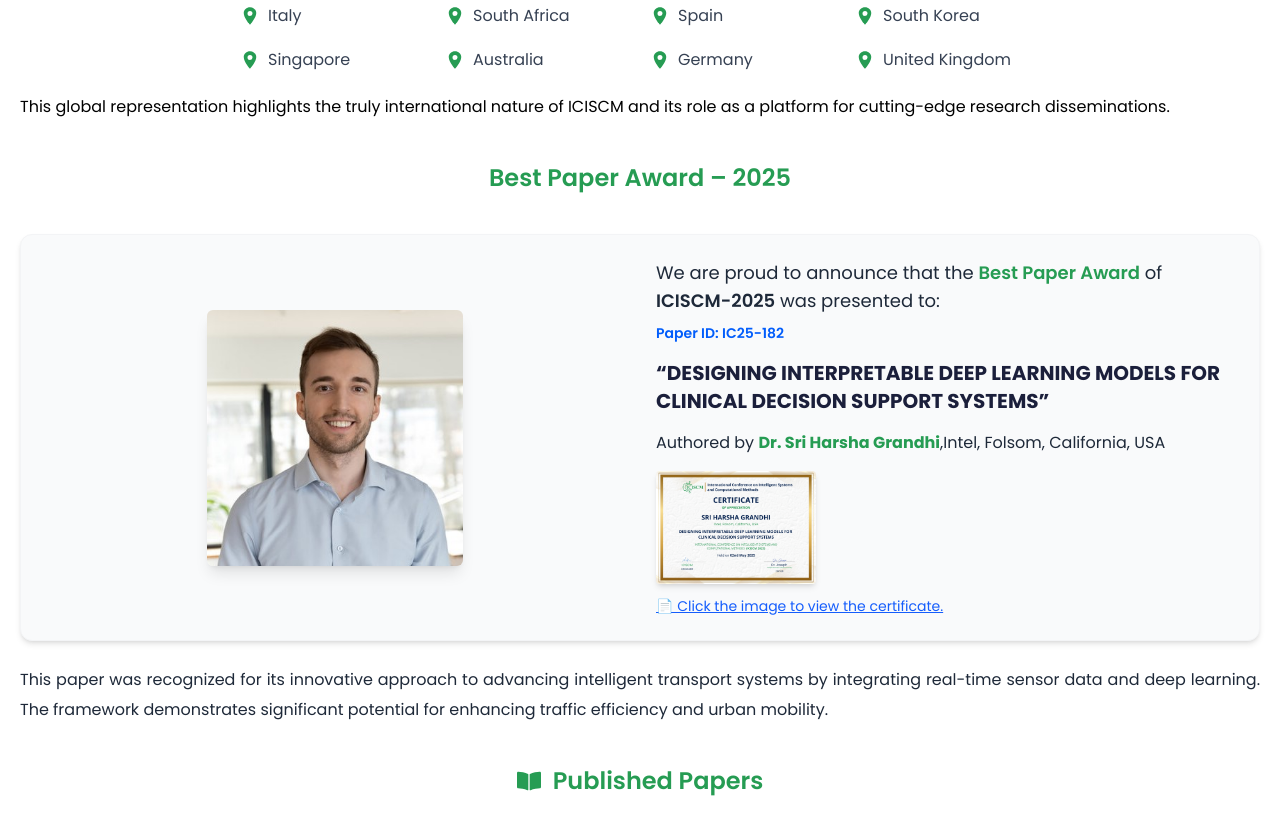
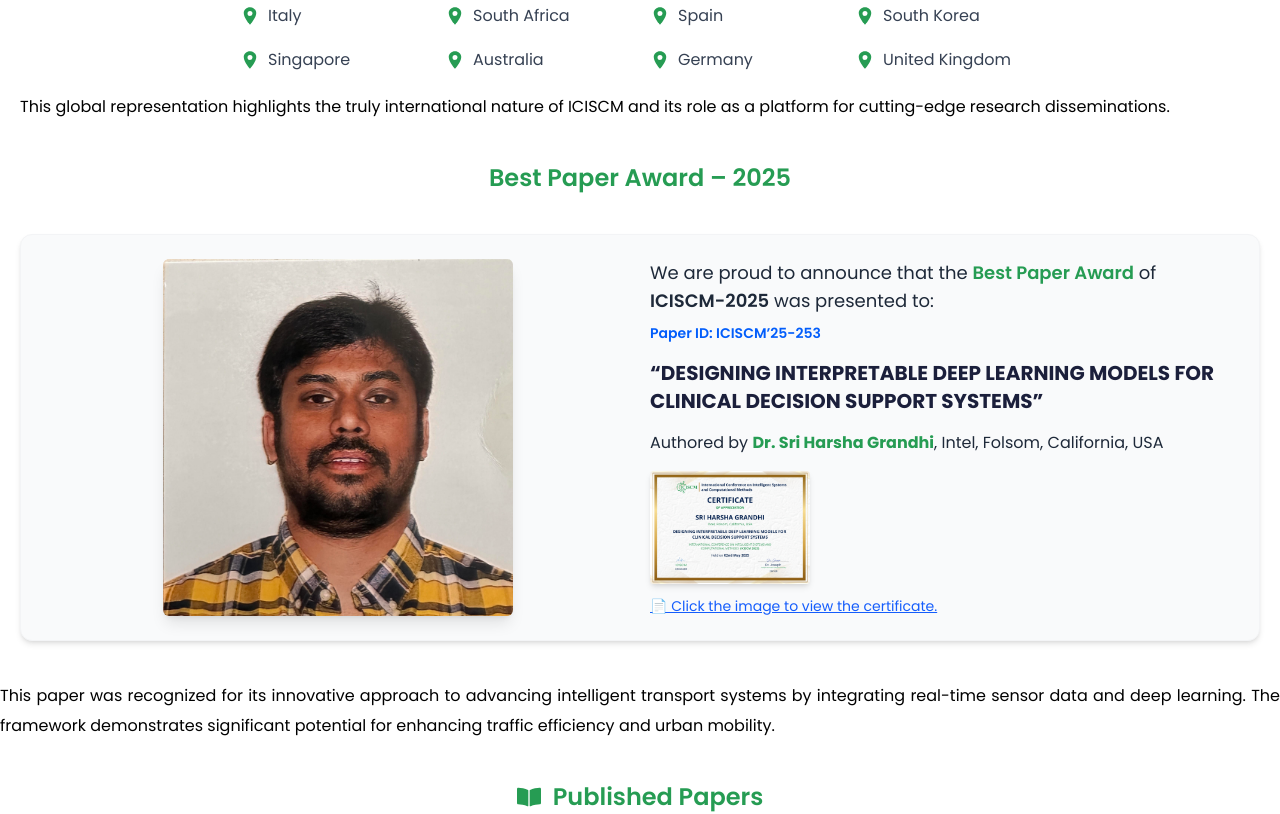
Before and after one commit to tczsoft/ICISCM, a React (Vite) app: page /conference-statistics in a window 1280 px wide. Shown: the part 740-1554 px from the top of the page. Built offline with nearby package versions, Linux system fonts and the light colour scheme.

Commit message:
add content

```diff
--- a/src/Shared/Components/Conferencestatistics.jsx/Statisticsconference.jsx
+++ b/src/Shared/Components/Conferencestatistics.jsx/Statisticsconference.jsx
@@ -30,7 +30,7 @@ function Statisticsconference() {
             <div className="max-w-[90rem] mx-auto  md:px-5 px-3 ">
                 <h2 className="font-semibold lg:text-2xl text-lg text-[#269C53]  text-center pt-10 pb-5"> Conference Statistics</h2>
                 <p className="md:text-base text-sm text-justify leading-[30px]">
-                    The International Conference on Intelligent Systems and Computational Methods (ICISCM) received an outstanding global response, reflecting the conference’s growing reputation in the domains of intelligent systems and scientific computation.                </p>
+                    The International Conference on Intelligent Systems and Computational Methods received an outstanding global response, reflecting the conference’s growing reputation in the domains of intelligent systems and scientific computation.                </p>
                 <div className="mt-5">
                     <h2 className="font-semibold lg:text-2xl text-lg text-[#269C53]  text-center mb-5 ">Submission Overview</h2>
                     <div className="flex flex-col justify-center items-center">
@@ -57,42 +57,42 @@ function Statisticsconference() {
                     </p>
                 </div>
             </div>
-            <section className="py-10 px-5  bg-white text-gray-800 max-w-[90rem] mx-auto">
+            <section className="py-10 px-5  bg-white text-gray-800 max-w-[1400px] mx-auto">
                 <h2 className="font-semibold lg:text-2xl text-lg text-[#269C53]  text-center">
                     Best Paper Award – 2025
                 </h2>
 
-                <div className="grid md:grid-cols-2 gap-8 items-center bg-gray-50 p-6 rounded-xl shadow-md border border-gray-100 mt-10">
-                    <div className="flex justify-center">
+                <div className="grid md:grid-cols-2 gap-5 items-center bg-gray-50 p-6 rounded-xl shadow-md border border-gray-100 mt-10">
+                    <div className="flex justify-center max-w-[350px] mx-auto">
                         <img
-                            src="/assets/Images/home6.jpg"
+                            src="/assets/Images/Sri_Harsha_Grandhi_Photo.jpeg"
                             alt="Author"
-                            className="rounded-md w-64 h-auto object-cover shadow-lg"
+                            className="rounded-md   object-cover shadow-lg"
                         />
                     </div>
 
                     <div className=''>
-                        <p className="text-lg mb-2">
+                        <p className="md:text-lg text-base mb-2">
                             We are proud to announce that the{" "}
                             <span className="font-semibold text-[#269C53]">Best Paper Award</span> of{" "}
                             <span className="font-semibold">ICISCM-2025</span> was presented to:
                         </p>
 
                         <div className="mb-4 space-y-4">
-                            <p className="font-semibold text-[#025DFB] text-sm">Paper ID: IC25-182</p>
-                            <h3 className="text-xl font-bold text-[#1B1F3B] mt-1">
+                            <p className="font-semibold text-[#025DFB] text-sm">Paper ID: ICISCM’25-253</p>
+                            <h3 className="md:text-xl text-lg font-bold text-[#1B1F3B] mt-1">
                                 “DESIGNING INTERPRETABLE DEEP LEARNING MODELS FOR CLINICAL DECISION SUPPORT SYSTEMS”
                             </h3>
-                            <p className="mt-2">
+                            <p className="mt-2 text-base">
                                 Authored by{" "}
-                                <span className="font-bold text-[#269C53]">
+                                <span className="font-bold text-[#269C53] ">
                                     Dr. Sri Harsha Grandhi
                                 </span>
-                                ,Intel, Folsom, California, USA
+                                , Intel, Folsom, California, USA
                             </p>
                         </div>
 
-                        <div className="mt-4">
+                        <div className="mt-4 ">
                             <a
                                 href="/assets/Images/2.jpg"
                                 target="_blank"
@@ -111,13 +111,13 @@ function Statisticsconference() {
                     </div>
                 </div>
 
-                <p className="mt-6 md:text-base text-sm text-justify leading-[30px]">
+
+            </section>
+            <p className=" md:text-base text-sm text-justify leading-[30px] max-w-[90rem] mx-auto pb-10">
                 This paper was recognized for its innovative approach to advancing intelligent transport systems
                 by integrating real-time sensor data and deep learning. The framework demonstrates significant
                 potential for enhancing traffic efficiency and urban mobility.
             </p>
-            </section>
-
 
             <section className=" px-5  bg-white text-gray-800 max-w-[90rem] mx-auto">
                 {/* Heading */}
@@ -168,7 +168,7 @@ function Statisticsconference() {
                 </p>
 
                 <a
-                    href="/proceedings.pdf" // Replace with actual link
+                    href="/assets/Conference-1.pdf"
                     target="_blank"
                     rel="noopener noreferrer"
                     className="flex items-center  justify-center gap-2 text-[#025DFB] font-semibold underline hover:text-[#1B1F3B] transition "
--- a/src/Shared/Components/EditorialBoard/EditTeam.jsx
+++ b/src/Shared/Components/EditorialBoard/EditTeam.jsx
@@ -54,7 +54,7 @@ function EditTeam({ position, Name, location, dataAos, avatar,department }) {
                     <h3 className="font-bold text-lg text-gray-800 group-hover:text-[#1B1F3B] transition-colors duration-300">
                         {Name}
                     </h3>
-                    <p className="text-gray-600 text-sm flex items-center justify-center gap-1">
+                    <p className="text-gray-600 text-base font-bold flex items-center justify-center gap-1">
                         {/* <svg className="w-4 h-4" fill="currentColor" viewBox="0 0 20 20">
                             <path fillRule="evenodd" d="M5.05 4.05a7 7 0 119.9 9.9L10 18.9l-4.95-4.95a7 7 0 010-9.9zM10 11a2 2 0 100-4 2 2 0 000 4z" clipRule="evenodd" />
                         </svg> */}
--- a/src/Shared/Components/EditorialBoard/EditorialBoard.jsx
+++ b/src/Shared/Components/EditorialBoard/EditorialBoard.jsx
@@ -8,6 +8,12 @@ function EditorialBoard({ position, Name, location, name, department, university
     const organize = [
         {
             position: " CHAIRMAN",
+            name: "A.V.L.N. Sujith",
+            department: "Principal",
+
+        },
+        {
+            position: " CONVENOR",
             name: "A.V.L.N. Sujith",
             department: "Principal",
 
@@ -38,6 +44,18 @@ function EditorialBoard({ position, Name, location, name, department, university
         },
         {
             position: " COORDINATORS",
+            name: "A.V.L.N. Sujith",
+            department: "Principal",
+
+        },
+        {
+            position: " COORDINATORS",
+            name: "A.V.L.N. Sujith",
+            department: "Principal",
+
+        },
+        {
+            position: " MEMBERS",
             name: "A.V.L.N. Sujith",
             department: "Principal",
 
@@ -266,7 +284,7 @@ function EditorialBoard({ position, Name, location, name, department, university
                 </div>
                 <section className="mb-10">
                     <h2 className="text-xl font-bold text-[#269C53] mb-4 text-center">Chairman & Convenors</h2>
-                    <div className="grid lg:grid-cols-3 md:grid-cols-2 grid-cols-1 md:gap-10 gap-5">
+                    <div className="grid lg:grid-cols-4 md:grid-cols-2 grid-cols-1 md:gap-10 gap-5">
                         {chairmanSection.map((member, index) => (
                             <EditTeam
                                 key={`chair-${index}`}
@@ -281,7 +299,7 @@ function EditorialBoard({ position, Name, location, name, department, university
 
                 <section className="mb-10 ">
                     <h2 className="text-xl font-bold text-[#269C53] mb-4 text-center">Coordinators</h2>
-                    <div className="grid lg:grid-cols-3 md:grid-cols-2 grid-cols-1 md:gap-10 gap-5">
+                    <div className="grid lg:grid-cols-4 md:grid-cols-2 grid-cols-1 md:gap-10 gap-5">
                         {coordinatorSection.map((member, index) => (
                             <EditTeam
                                 key={`coord-${index}`}
@@ -296,7 +314,7 @@ function EditorialBoard({ position, Name, location, name, department, university
 
                 <section className="mb-10">
                     <h2 className="text-xl font-bold text-[#269C53] mb-4 text-center">Members</h2>
-                    <div className="grid lg:grid-cols-3 md:grid-cols-2 grid-cols-1 md:gap-10 gap-5">
+                    <div className="grid lg:grid-cols-4 md:grid-cols-2 grid-cols-1 md:gap-10 gap-5">
                         {membersSection.map((member, index) => (
                             <EditTeam
                                 key={`member-${index}`}
```
Also changed, not shown: public/assets/Images/Sri_Harsha_Grandhi_Photo.jpeg (added), 1 other file (tests, documents, lock files or other folders). Lines whose indentation alone changed are shown as unchanged.
